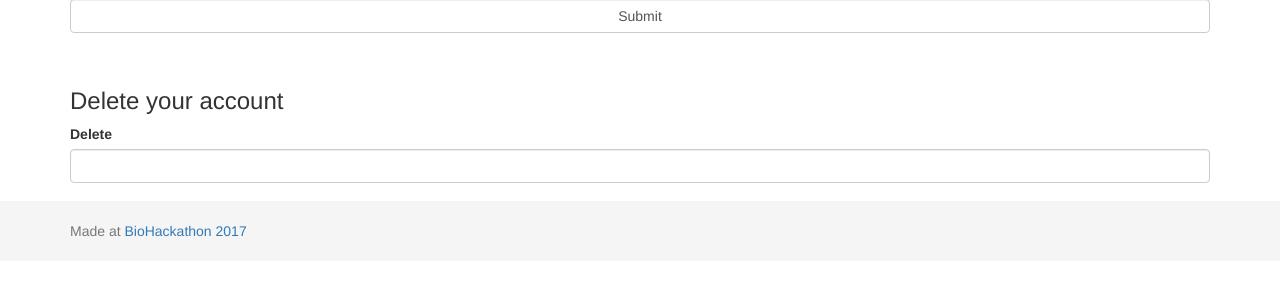
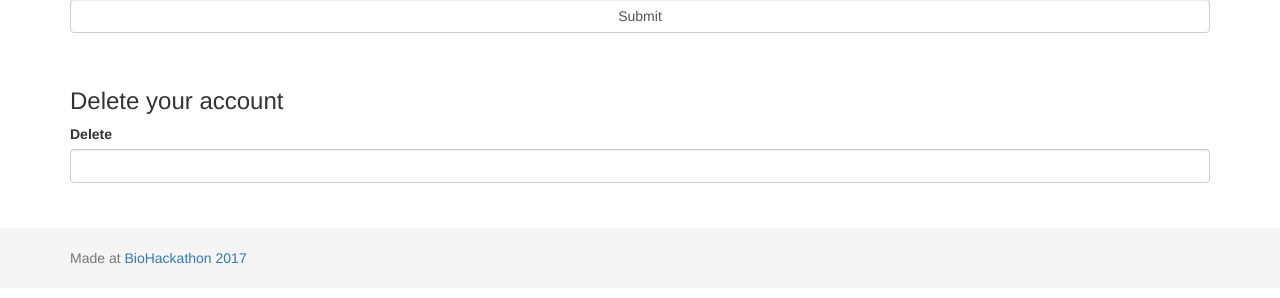
Before and after one commit to buske/variant-subscription-service, a Python web app: template templates/account.html in a window 1280 px wide. Shown: the part 539-837 px from the top of the page. Before the commit the page ends 776 px from the top, so only its background shows below. Run offline with Jinja, Linux system fonts and the light colour scheme; the template is opened without the code that fills it: most values are stand-ins (such as "Sample title", 1, 10 or a date in 2020); form fields are guessed from the names that the template uses; some libraries are stand-ins or nearby versions.

Commit message:
footer fixes

```diff
--- a/static/vss.css
+++ b/static/vss.css
@@ -1,20 +1,19 @@
+/* Sticky footer styles
+-------------------------------------------------- */
+html {
+  position: relative;
+  min-height: 100%;
+}
+body {
+  /* Margin bottom by footer height */
+  margin-bottom: 90px;
+}
 .footer {
   position: absolute;
   bottom: 0;
   width: 100%;
   /* Set the fixed height of the footer here */
   height: 60px;
+  line-height: 60px; /* Vertically center the text there */
   background-color: #f5f5f5;
 }
-
-/*body > .container {*/
-  /*padding: 60px 15px 0;*/
-/*}*/
-.container .text-muted {
-  margin: 20px 0;
-}
-
-.footer > .container {
-  padding-right: 15px;
-  padding-left: 15px;
-}
```
